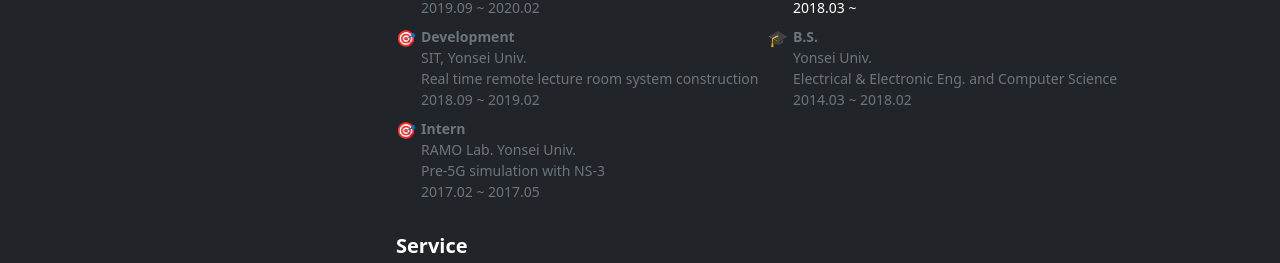
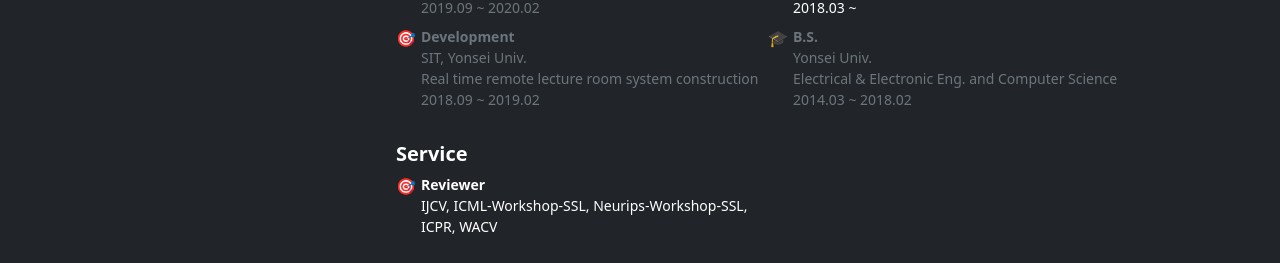
Before and after one commit to FriedRonaldo/friedronaldo.github.io, a plain HTML site: page index.html in a window 1280 px wide. Shown: the part 487-750 px from the top of the page. Drawn offline with nearby package versions, Linux system fonts and the light colour scheme.

Commit message:
Update index.html

```diff
--- a/index.html
+++ b/index.html
@@ -138,26 +138,6 @@
               </div>
             </div>
 
-            <div class="row mb-2">
-              <div class="col-1 me-1">
-                &#x1F3AF;
-              </div>
-              <div class="col small text-muted">
-                <div class="row">
-                  <strong class="px-0">Intern</strong>
-                </div>
-                <div class="row">
-                  RAMO Lab. Yonsei Univ.
-                </div>
-                <div class="row">
-                  Pre-5G simulation with NS-3
-                </div>
-                <div class="row">
-                  2017.02 ~ 2017.05
-                </div>
-              </div>
-            </div>
-
           </div>
 
           <div class="col-sm g-0">
@@ -221,7 +201,7 @@
                   <strong class="px-0">Reviewer</strong>
                 </div>
                 <div class="row ">
-                  IJCV, ICML-Workshop-SSL, Neurips-Workshop-SSL, ICPR
+                  IJCV, ICML-Workshop-SSL, Neurips-Workshop-SSL, ICPR, WACV
                 </div>
               </div>
             </div>
```
